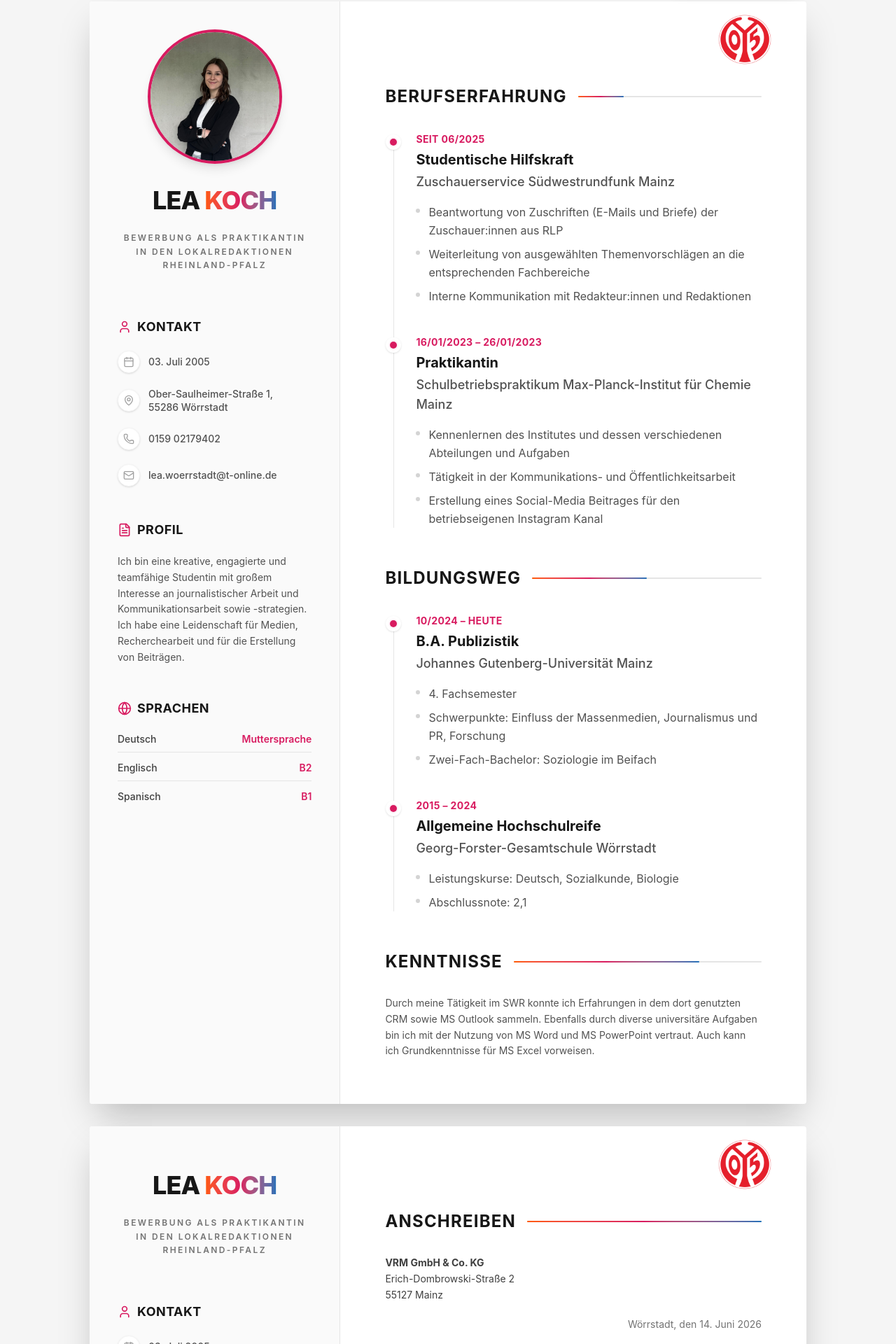
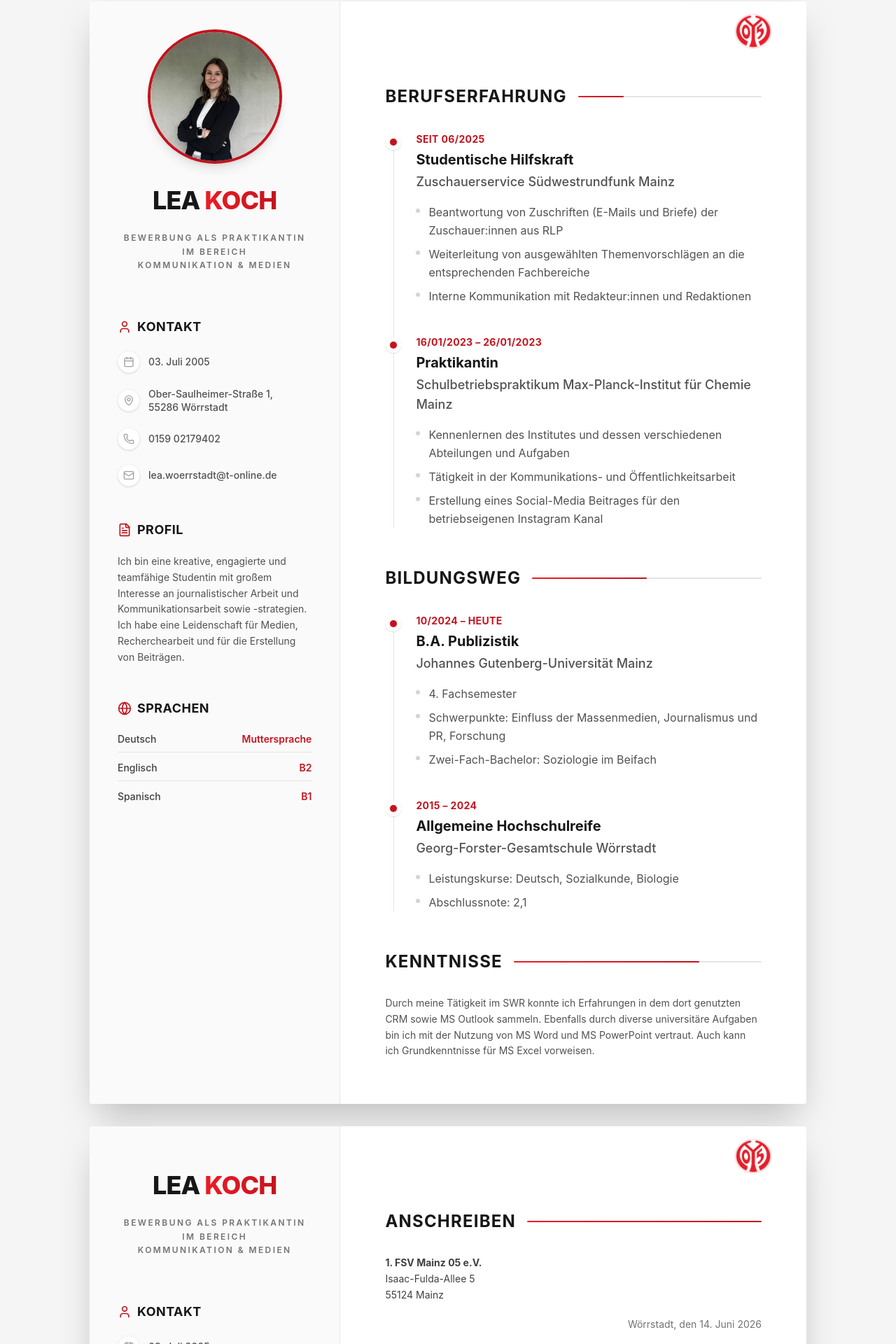
Before and after one commit to fromage222/Lea-bewerbung, a React (Vite) app: page / in a window 1280 px wide. Shown: the part 102-2022 px from the top of the page at 70% size. Built offline with nearby package versions, Linux system fonts and the light colour scheme.

Commit message:
Update application branding to Mainz 05 (red theme), resize logo, and adjust cover letter text & subtitles for the Communications & Media internship

```diff
--- a/src/app/App.tsx
+++ b/src/app/App.tsx
@@ -9,12 +9,12 @@
   };
 
   return (
-    <div className="min-h-screen bg-neutral-100 py-12 px-4 sm:px-6 lg:px-8 print:p-0 print:bg-white font-sans selection:bg-[#d81b60] selection:text-white">
+    <div className="min-h-screen bg-neutral-100 py-12 px-4 sm:px-6 lg:px-8 print:p-0 print:bg-white font-sans selection:bg-[#C3141E] selection:text-white">
       {/* PDF Export Button */}
       <div className="max-w-5xl mx-auto mb-4 flex justify-end print:hidden">
         <button
           onClick={exportToPDF}
-          className="flex items-center gap-2 bg-gradient-to-r from-[#ff5a00] via-[#d81b60] to-[#1d70b8] hover:from-[#e55000] hover:via-[#c21850] hover:to-[#175c96] text-white font-semibold text-sm px-5 py-2.5 rounded-full shadow-lg transition-all duration-200 hover:shadow-xl hover:scale-105 active:scale-95"
+          className="flex items-center gap-2 bg-gradient-to-r from-[#ED1C24] to-[#C3141E] hover:from-[#d9121a] hover:to-[#a80f17] text-white font-semibold text-sm px-5 py-2.5 rounded-full shadow-lg transition-all duration-200 hover:shadow-xl hover:scale-105 active:scale-95"
         >
           <Download className="w-4 h-4" />
           <span>Als PDF exportieren</span>
@@ -25,7 +25,7 @@
         {/* Linke Spalte: Sidebar */}
         <div className="w-full md:w-[35%] bg-neutral-50 p-10 border-r border-neutral-200 flex flex-col relative print:after:content-[''] print:after:absolute print:after:top-full print:after:left-0 print:after:-right-[1px] print:after:h-[3000px] print:after:bg-neutral-50 print:after:border-r print:after:border-neutral-200 print:after:z-0">
           <div className="flex flex-col items-center mb-16">
-             <div className="w-48 h-48 rounded-full overflow-hidden mb-8 border-4 border-[#d81b60] shadow-lg">
+             <div className="w-48 h-48 rounded-full overflow-hidden mb-8 border-4 border-[#C3141E] shadow-lg">
                 <img
                   src={profilbild}
                   alt="Lea Koch"
@@ -33,18 +33,18 @@
                 />
              </div>
              <h1 className="text-4xl font-extrabold text-neutral-900 tracking-tight text-center uppercase">
-               LEA <span className="bg-clip-text text-transparent bg-gradient-to-r from-[#ff5a00] via-[#d81b60] to-[#1d70b8] inline-block">KOCH</span>
+               LEA <span className="bg-clip-text text-transparent bg-gradient-to-r from-[#ED1C24] to-[#C3141E] inline-block">KOCH</span>
              </h1>
              <p className="text-xs font-semibold text-neutral-500 uppercase tracking-[0.2em] mt-6 text-center leading-relaxed">
                Bewerbung als Praktikantin<br/>
-               in den Lokalredaktionen<br/>
-               Rheinland-Pfalz
+               im Bereich<br/>
+               Kommunikation & Medien
              </p>
           </div>
 
           <div className="space-y-12">
              <Section>
-                <SectionHeader icon={<User className="w-5 h-5 text-[#d81b60]" />} title="Kontakt" />
+                <SectionHeader icon={<User className="w-5 h-5 text-[#C3141E]" />} title="Kontakt" />
                 <div className="space-y-5 text-sm text-neutral-700">
                   <ContactRow icon={<Calendar className="w-4 h-4 text-neutral-400" />} text="03. Juli 2005" />
                   <ContactRow icon={<MapPin className="w-4 h-4 text-neutral-400" />} text={<>Ober-Saulheimer-Straße 1,<br/>55286 Wörrstadt</>} />
@@ -54,26 +54,26 @@
              </Section>
 
              <Section>
-                <SectionHeader icon={<FileText className="w-5 h-5 text-[#d81b60]" />} title="Profil" />
+                <SectionHeader icon={<FileText className="w-5 h-5 text-[#C3141E]" />} title="Profil" />
                 <p className="text-neutral-600 text-sm leading-relaxed">
                   Ich bin eine kreative, engagierte und teamfähige Studentin mit großem Interesse an journalistischer Arbeit und Kommunikationsarbeit sowie -strategien. Ich habe eine Leidenschaft für Medien, Recherchearbeit und für die Erstellung von Beiträgen.
                 </p>
              </Section>
 
              <Section>
-                <SectionHeader icon={<Globe className="w-5 h-5 text-[#d81b60]" />} title="Sprachen" />
+                <SectionHeader icon={<Globe className="w-5 h-5 text-[#C3141E]" />} title="Sprachen" />
                 <div className="space-y-3 text-sm text-neutral-700">
                   <div className="flex justify-between items-center border-b border-neutral-200 pb-2">
                     <span className="font-medium">Deutsch</span>
-                    <span className="text-[#d81b60] font-semibold">Muttersprache</span>
+                    <span className="text-[#C3141E] font-semibold">Muttersprache</span>
                   </div>
                   <div className="flex justify-between items-center border-b border-neutral-200 pb-2">
                     <span className="font-medium">Englisch</span>
-                    <span className="text-[#d81b60] font-semibold">B2</span>
+                    <span className="text-[#C3141E] font-semibold">B2</span>
                   </div>
                   <div className="flex justify-between items-center pb-2">
                     <span className="font-medium">Spanisch</span>
-                    <span className="text-[#d81b60] font-semibold">B1</span>
+                    <span className="text-[#C3141E] font-semibold">B1</span>
                   </div>
                 </div>
              </Section>
@@ -90,7 +90,7 @@
             <img
               src={mainz05Logo}
               alt="Mainz 05 Logo"
-              className="w-16 md:w-20 h-auto object-contain mix-blend-multiply opacity-90"
+              className="w-12 md:w-14 h-auto object-contain mix-blend-multiply opacity-90"
             />
           </div>
 
@@ -164,18 +164,18 @@
         <div className="w-full md:w-[35%] bg-neutral-50 p-10 border-r border-neutral-200 flex flex-col relative print:after:content-[''] print:after:absolute print:after:top-full print:after:left-0 print:after:-right-[1px] print:after:h-[3000px] print:after:bg-neutral-50 print:after:border-r print:after:border-neutral-200 print:after:z-0">
           <div className="flex flex-col items-center mb-16">
              <h1 className="text-4xl font-extrabold text-neutral-900 tracking-tight text-center uppercase mt-6">
-               LEA <span className="bg-clip-text text-transparent bg-gradient-to-r from-[#ff5a00] via-[#d81b60] to-[#1d70b8] inline-block">KOCH</span>
+               LEA <span className="bg-clip-text text-transparent bg-gradient-to-r from-[#ED1C24] to-[#C3141E] inline-block">KOCH</span>
              </h1>
              <p className="text-xs font-semibold text-neutral-500 uppercase tracking-[0.2em] mt-6 text-center leading-relaxed">
                Bewerbung als Praktikantin<br/>
-               in den Lokalredaktionen<br/>
-               Rheinland-Pfalz
+               im Bereich<br/>
+               Kommunikation & Medien
              </p>
           </div>
 
           <div className="space-y-12">
              <Section>
-                <SectionHeader icon={<User className="w-5 h-5 text-[#d81b60]" />} title="Kontakt" />
+                <SectionHeader icon={<User className="w-5 h-5 text-[#C3141E]" />} title="Kontakt" />
                 <div className="space-y-5 text-sm text-neutral-700">
                   <ContactRow icon={<Calendar className="w-4 h-4 text-neutral-400" />} text="03. Juli 2005" />
                   <ContactRow icon={<MapPin className="w-4 h-4 text-neutral-400" />} text={<>Ober-Saulheimer-Straße 1,<br/>55286 Wörrstadt</>} />
@@ -196,7 +196,7 @@
             <img
               src={mainz05Logo}
               alt="Mainz 05 Logo"
-              className="w-16 md:w-20 h-auto object-contain mix-blend-multiply opacity-90"
+              className="w-12 md:w-14 h-auto object-contain mix-blend-multiply opacity-90"
             />
           </div>
 
@@ -205,9 +205,9 @@
 
             <div className="text-neutral-700 text-sm leading-relaxed space-y-5 print:text-[15px] print:leading-[1.9] print:space-y-8">
               <p>
-                <strong>VRM GmbH & Co. KG</strong><br/>
-                Erich-Dombrowski-Straße 2<br/>
-                55127 Mainz
+                <strong>1. FSV Mainz 05 e.V.</strong><br/>
+                Isaac-Fulda-Allee 5<br/>
+                55124 Mainz
               </p>
 
               <p className="text-right text-neutral-500">
@@ -215,13 +215,13 @@
               </p>
 
               <p className="font-bold text-neutral-900 pt-2">
-                Bewerbung als Praktikantin in den Lokalredaktionen Rheinland-Pfalz
+                Bewerbung als Praktikantin im Bereich Kommunikation & Medien
               </p>
 
               <p className="pt-2">Sehr geehrte Damen und Herren,</p>
 
               <p>
-                eine große Leidenschaft für mich ist es, Geschichten zu finden, die es wert sind, erzählt zu werden. Als Publizistikstudentin mit einem ausgeprägten Gespür für Sprache und einem echten Interesse am Lokaljournalismus möchte ich genau dort ansetzen, wo Informationen auf Menschen treffen: in der Redaktion. Was mich an der VRM besonders anspricht, ist die Möglichkeit, von Anfang an aktiv mitzuwirken. Besonders die Möglichkeit, eigene Artikel zu verfassen, zu recherchieren und den redaktionellen Alltag hautnah kennenzulernen.
+                eine große Leidenschaft für mich ist es, Geschichten zu finden, die es wert sind, erzählt zu werden. Als Publizistikstudentin mit einem ausgeprägten Gespür für Sprache und einer Begeisterung für professionelle Kommunikation möchte ich genau dort ansetzen, wo Emotionen und Informationen auf Menschen treffen: in der Kommunikations- und Medienarbeit. Was mich am 1. FSV Mainz 05 besonders anspricht, ist die Dynamik eines Profivereins und die Möglichkeit, die vielfältigen Kommunikationskanäle aktiv mitzugestalten, eigene Beiträge zu verfassen und den medienübergreifenden Alltag hautnah kennenzulernen.
               </p>
 
               <p>
@@ -229,7 +229,7 @@
               </p>
 
               <p>
-                Ich bin ein sehr ambitionierter und neugieriger Mensch, weswegen ich das Praktikum im Rahmen der Lokalredaktionen Rheinland-Pfalz als ideale Chance sehe, meine theoretischen Kenntnisse durch praktische redaktionelle Erfahrung im Regionaljournalismus zu ergänzen und zu vertiefen.
+                Ich bin ein sehr ambitionierter und neugieriger Mensch, weswegen ich das Praktikum im Bereich Kommunikation & Medien als ideale Chance sehe, meine theoretischen Kenntnisse durch praktische Erfahrungen in der Sportkommunikation und Medienarbeit zu ergänzen und zu vertiefen.
               </p>
 
               <p>
@@ -288,7 +288,7 @@
       </div>
       <div className="w-full bg-neutral-200 h-1.5 rounded-full overflow-hidden">
         <div
-          className="bg-[#d81b60] h-1.5 rounded-full"
+          className="bg-[#C3141E] h-1.5 rounded-full"
           style={{ width: `${level}%` }}
         />
       </div>
@@ -301,7 +301,7 @@
     <h2 className="text-2xl font-bold text-neutral-900 mb-8 flex items-center gap-4 uppercase tracking-wider">
       {children}
       <div className="h-0.5 bg-neutral-200 flex-1 rounded-full relative">
-        <div className={`absolute top-0 left-0 h-full bg-gradient-to-r from-[#ff5a00] via-[#d81b60] to-[#1d70b8] rounded-full ${progressWidth}`} />
+        <div className={`absolute top-0 left-0 h-full bg-gradient-to-r from-[#ED1C24] to-[#C3141E] rounded-full ${progressWidth}`} />
       </div>
     </h2>
   );
@@ -321,12 +321,12 @@
   return (
     <div className="relative">
       {/* Timeline Dot */}
-      <div className="absolute -left-[43px] top-1.5 w-[22px] h-[22px] rounded-full bg-pink-50 border-4 border-white shadow-sm flex items-center justify-center">
-        <div className="w-2.5 h-2.5 rounded-full bg-[#d81b60]" />
+      <div className="absolute -left-[43px] top-1.5 w-[22px] h-[22px] rounded-full bg-red-50 border-4 border-white shadow-sm flex items-center justify-center">
+        <div className="w-2.5 h-2.5 rounded-full bg-[#C3141E]" />
       </div>
 
       <div className="mb-1">
-        <span className="text-[#d81b60] font-bold text-sm tracking-wide uppercase">{period}</span>
+        <span className="text-[#C3141E] font-bold text-sm tracking-wide uppercase">{period}</span>
       </div>
       <h3 className="text-xl font-bold text-neutral-900 mb-1">{role}</h3>
       <h4 className="text-lg font-medium text-neutral-600 mb-4">{company}</h4>
```
